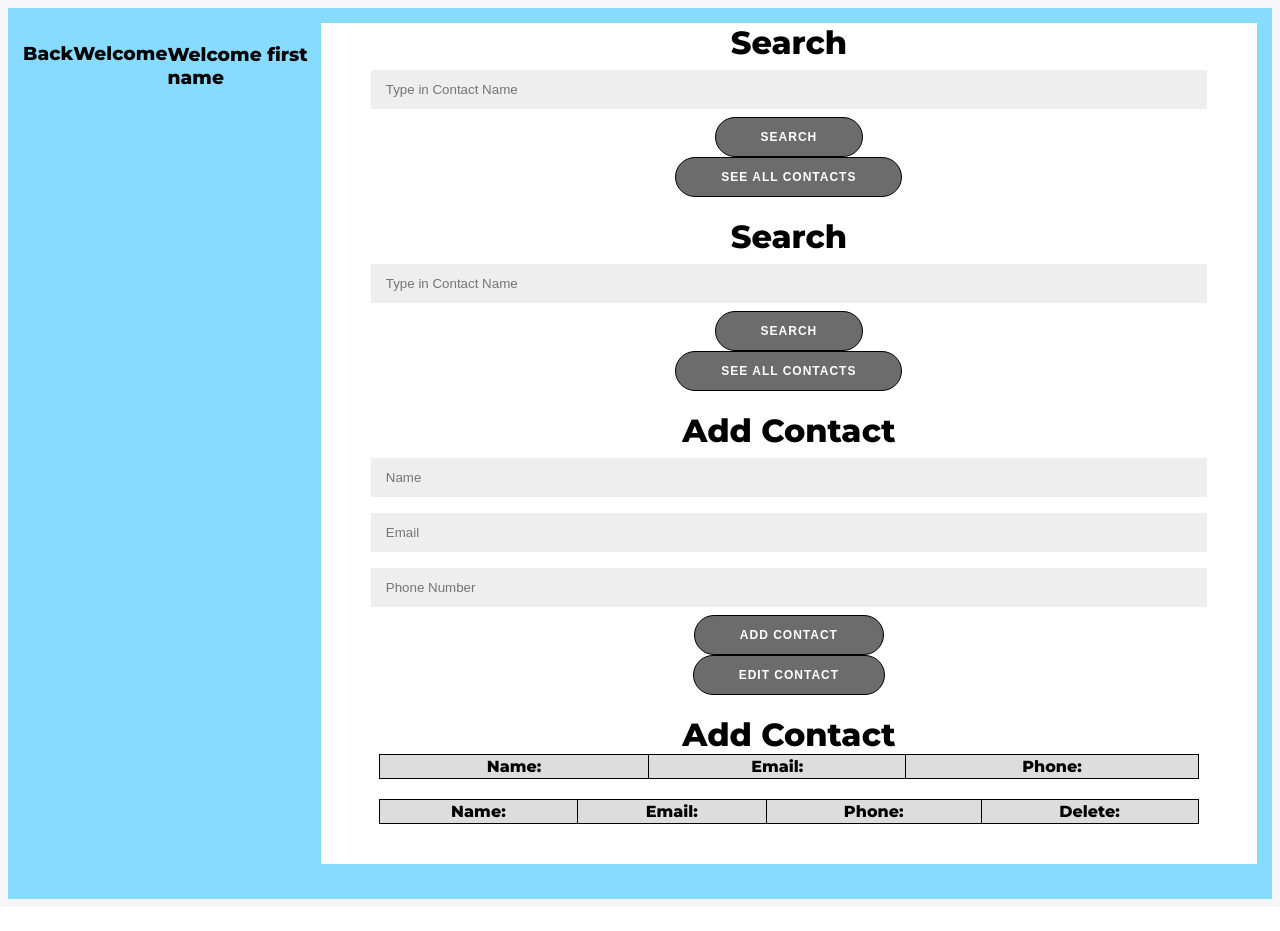
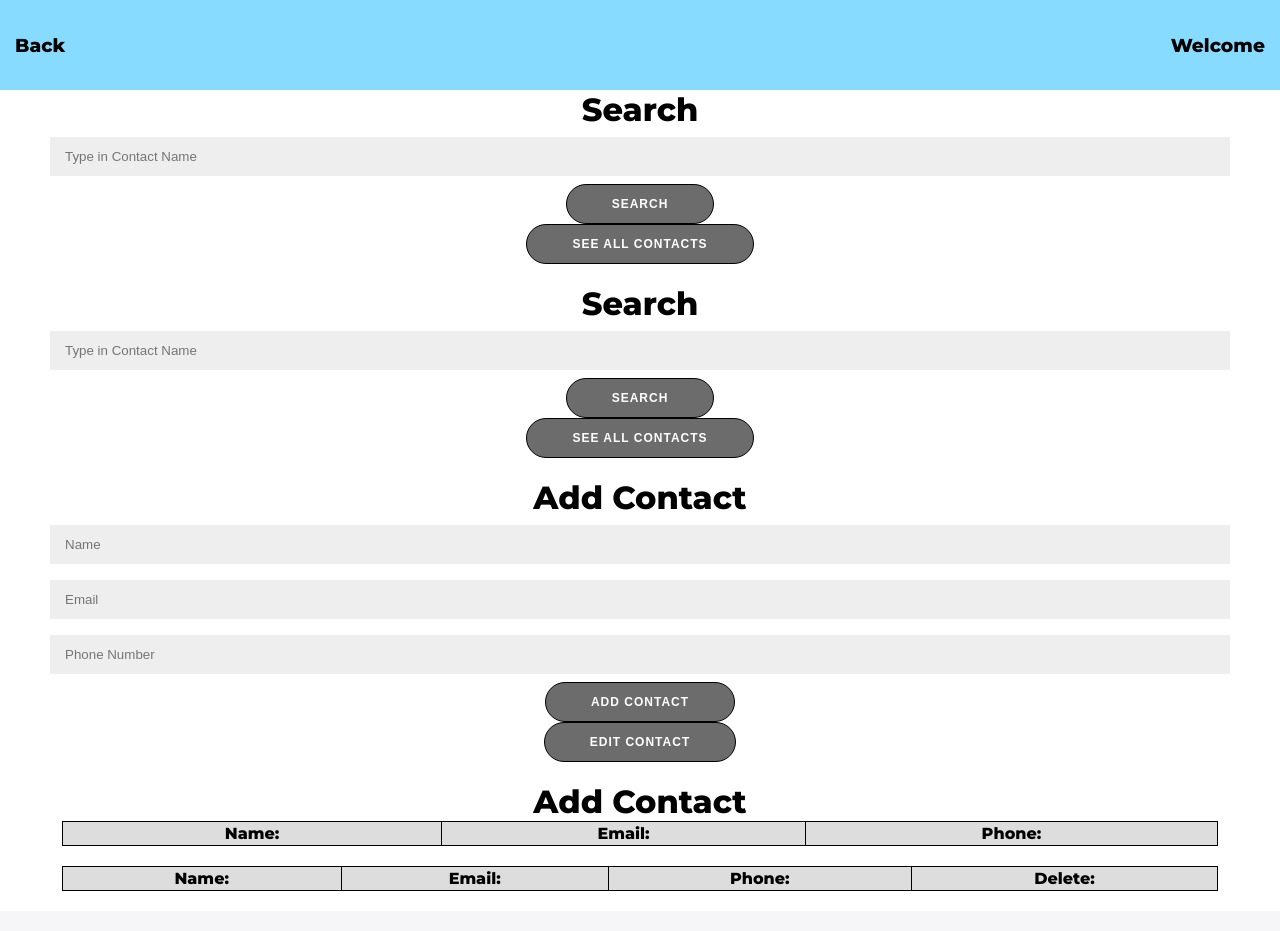
Before and after one commit to aMarshmallows/ContactManager, a PHP site: page /contacts.html in a window 1280 px wide. Before the commit the page ends 899 px from the top, so only its background shows below. Run offline with PHP 8.4, Linux system fonts and the light colour scheme; lists and menus that the app fills with data are empty; some libraries are stand-ins or nearby versions.

Commit message:
Fixed header spacing

```diff
--- a/var/www/html/contacts.html
+++ b/var/www/html/contacts.html
@@ -15,9 +15,9 @@
 		<div>
 			<h3 id="greeting">Welcome</h3>
 		</div>
+	</div>
 
 <!-- partial:index.partial.html -->
-<h3 style="text-align: left; margin: 20px 0 30px;">Welcome first name</h3>
 <div class="dashboard-container" id="container">
 
     <div class="dashboard-container">
--- a/var/www/html/css/style.css
+++ b/var/www/html/css/style.css
@@ -7,6 +7,7 @@
 body {
 	background: #f6f5f7;
 	align-items: center;
+	margin:0px;
 	flex-direction: column;
 	font-family: 'Montserrat', sans-serif;
 }
```
